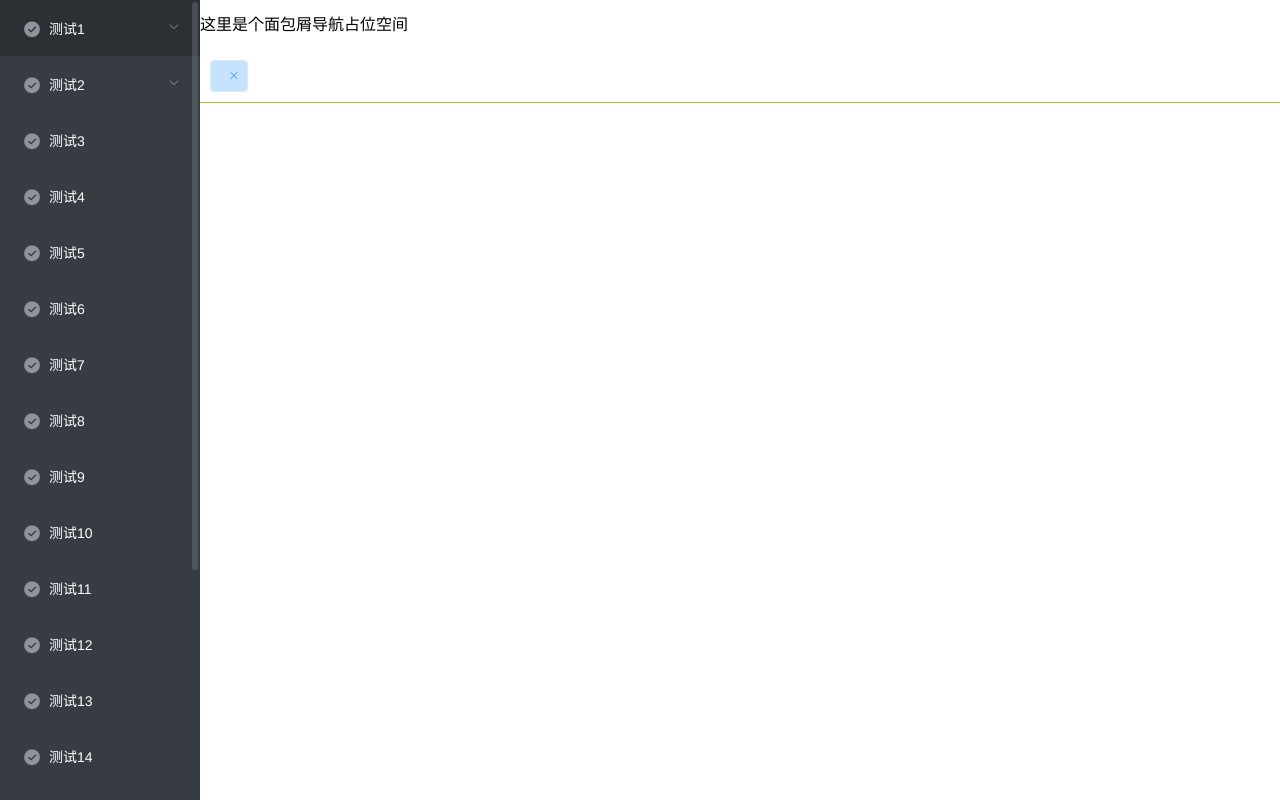
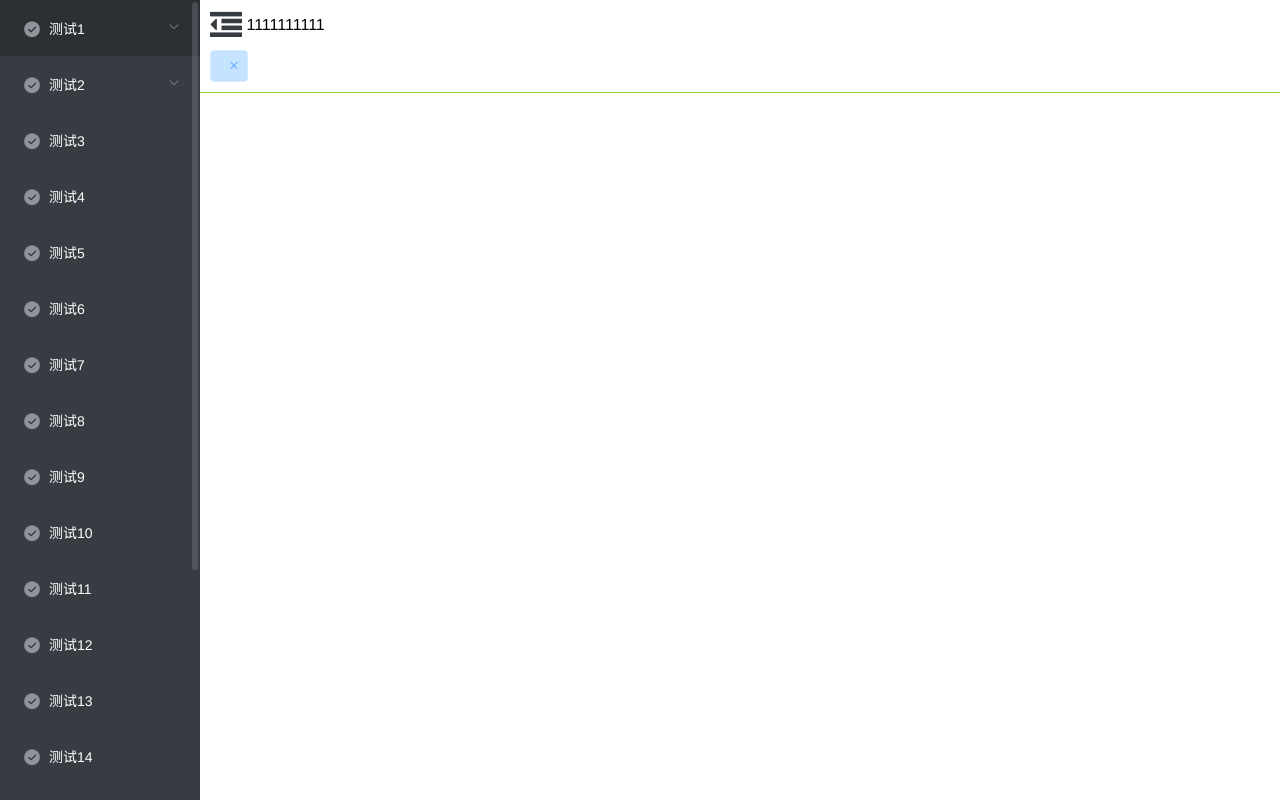
Before and after one commit to sky124380729/vue-leasing, a Vue app: page /#/ in a window 1280 px wide. Built offline with nearby package versions, Linux system fonts and the light colour scheme.

Commit message:
增加收缩框

```diff
--- a/package.json
+++ b/package.json
@@ -13,7 +13,9 @@
   "dependencies": {
     "axios": "^0.18.0",
     "element-ui": "^2.4.6",
+    "font-awesome": "^4.7.0",
     "nprogress": "^0.2.0",
+    "swiper": "^4.3.5",
     "vue": "^2.5.2",
     "vue-router": "^3.0.1",
     "vuex": "^3.0.1"
--- a/src/main.js
+++ b/src/main.js
@@ -8,6 +8,7 @@ import Element from 'element-ui'
 import NProgress from 'nprogress' // progress bar
 import 'nprogress/nprogress.css'// progress bar style
 import './styles/element-variables.scss' // element样式
+import 'font-awesome/css/font-awesome.min.css' // 字体ICON
 import './styles/index.scss' // 全局 css
 import filters from './filters' // 全局过滤器
 import utils from './utils' // 全局工具类
--- a/src/store/mutations.js
+++ b/src/store/mutations.js
@@ -2,6 +2,10 @@ const mutation = {
     // 设置菜单
     SET_MENULIST: (state, menuList) => {
         state.menuList = menuList
+    },
+    // 菜单收缩状态变更
+    SET_COLLAPSE: (state, flag) => {
+        state.collapse = flag
     },
     // 添加tag导航，以及存储cache
     ADD_NAVTAGS: (state, route) => {
--- a/src/store/state.js
+++ b/src/store/state.js
@@ -1,7 +1,8 @@
 const state = {
     menuList: [], // 菜单列表
     navTags: [], // 标签导航列表
-    cachedViews: [] // 缓存的页面
+    cachedViews: [], // 缓存的页面
+    collapse: false // 左侧导航是否收缩
 }
 
 export default state
--- a/src/styles/index.scss
+++ b/src/styles/index.scss
@@ -72,10 +72,9 @@ a:hover {
 #app {
     .app-wrapper {
         height: 100%;
-        // 侧边栏样式
+        // 侧边栏样式（展开样式）
         .sidebar-container {
             transition: width 0.28s;
-            width: 200px !important;
             height: 100%;
             position: fixed;
             font-size: 0px;
@@ -97,7 +96,17 @@ a:hover {
             .el-menu {
                 border: none;
                 height: 100%;
-                width: 100% !important;
+                width: 200px;
+                &.el-menu--collapse {
+                    width: 80px;
+                    text-align: center;
+                    span[slot="title"] {
+                        display: none;
+                    }
+                    .el-submenu__icon-arrow {
+                        display: none;
+                    }
+                }
             }
         }
         // 右边区域样式
@@ -105,9 +114,19 @@ a:hover {
             min-height: 100%;
             margin-left: 200px;
             .navbar {
+                padding: 0 10px 10px 10px;
                 // background-color: yellowgreen;
                 border-bottom: 1px solid yellowgreen;
             }
+            .main-box {
+                padding: 10px;
+            }
+        }
+    }
+    // 收缩之后的样式
+    .app-wrapper.shrink {
+        .main-wrapper {
+            margin-left: 80px;
         }
     }
 }
--- a/src/views/layout/Layout.vue
+++ b/src/views/layout/Layout.vue
@@ -1,5 +1,5 @@
 <template>
-    <section class="app-wrapper">
+    <section class="app-wrapper" :class="{shrink:$store.state.collapse}">
         <!-- 左侧导航 -->
         <sidebar class="sidebar-container"></sidebar>
         <!-- 右侧区域 -->
@@ -9,7 +9,7 @@
             <!-- 主要内容区域 -->
             <transition name="el-fade-in-linear" mode="out-in">
                 <keep-alive :include="$store.state.cachedViews">
-                    <router-view :key="$route.fullPath"></router-view>
+                    <router-view :key="$route.fullPath" class="main-box"></router-view>
                 </keep-alive>
             </transition>
         </div>
--- a/src/views/layout/components/NavTags.vue
+++ b/src/views/layout/components/NavTags.vue
@@ -60,8 +60,7 @@ export default {
 .navTags {
     position: relative;
     width: 100%;
-    height: 52px;
-    padding: 10px;
+    height: 32px;
     overflow: hidden;
     white-space: nowrap;
     .tag-container {
--- a/src/views/layout/components/Navbar.vue
+++ b/src/views/layout/components/Navbar.vue
@@ -1,6 +1,9 @@
 <template>
     <section class="navbar">
-        <p style="line-height:50px;margin:0">这里是个面包屑导航占位空间</p>
+        <div class="menubar">
+            <i class="fa" :class="`${$store.state.collapse?'fa-indent':'fa-outdent'}`" @click="changeCollapse"></i>
+            1111111111
+        </div>
         <nav-tags></nav-tags>
     </section>
 </template>
@@ -8,8 +11,30 @@
 <script>
 import NavTags from './NavTags'
 export default {
+    data() {
+        return {}
+    },
+    methods: {
+        changeCollapse() {
+            this.$store.commit('SET_COLLAPSE', !this.$store.state.collapse)
+        }
+    },
     components: {
         NavTags
     }
 }
 </script>
+
+<style lang="scss" scoped>
+    .menubar {
+        height: 50px;
+        line-height: 50px;
+    }
+    .fa-indent,.fa-outdent {
+        position: relative;
+        top: 7px;
+        font-size: 32px;
+        color: #363c42;
+        cursor: pointer;
+    }
+</style>
--- a/src/views/layout/components/Sidebar.vue
+++ b/src/views/layout/components/Sidebar.vue
@@ -4,7 +4,7 @@
             default-active="$route.path" 路径等于当前路由，可以让路由在跳转的时候对应高亮
             unique-opened 是否只保持一个菜单展开
          -->
-        <el-menu :collapse="false"  background-color="#363C42" text-color="#fff" active-text-color="#ffd04b" router :default-active="$route.path" unique-opened >
+        <el-menu :collapse="collapse" background-color="#363C42" text-color="#fff" active-text-color="#ffd04b" router :default-active="$route.path" unique-opened >
             <div v-for="item in menuList" :key="item.name">
                 <!-- 有子菜单 -->
                 <el-submenu :index="item.path" v-if="item.children&&item.children.length">
@@ -49,6 +49,9 @@ export default {
     computed: {
         menuList() {
             return filterRouter(asyncMap)
+        },
+        collapse() {
+            return this.$store.state.collapse
         }
     },
     created() {
```
